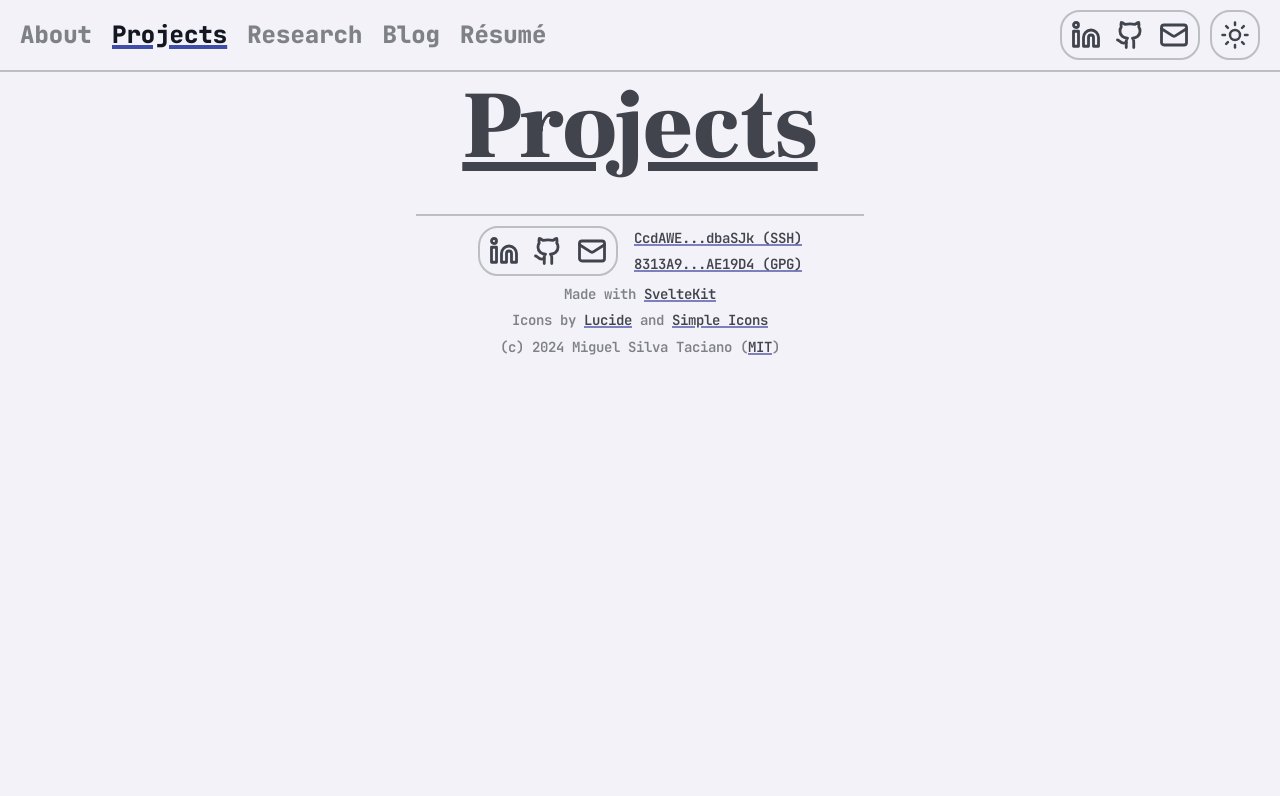
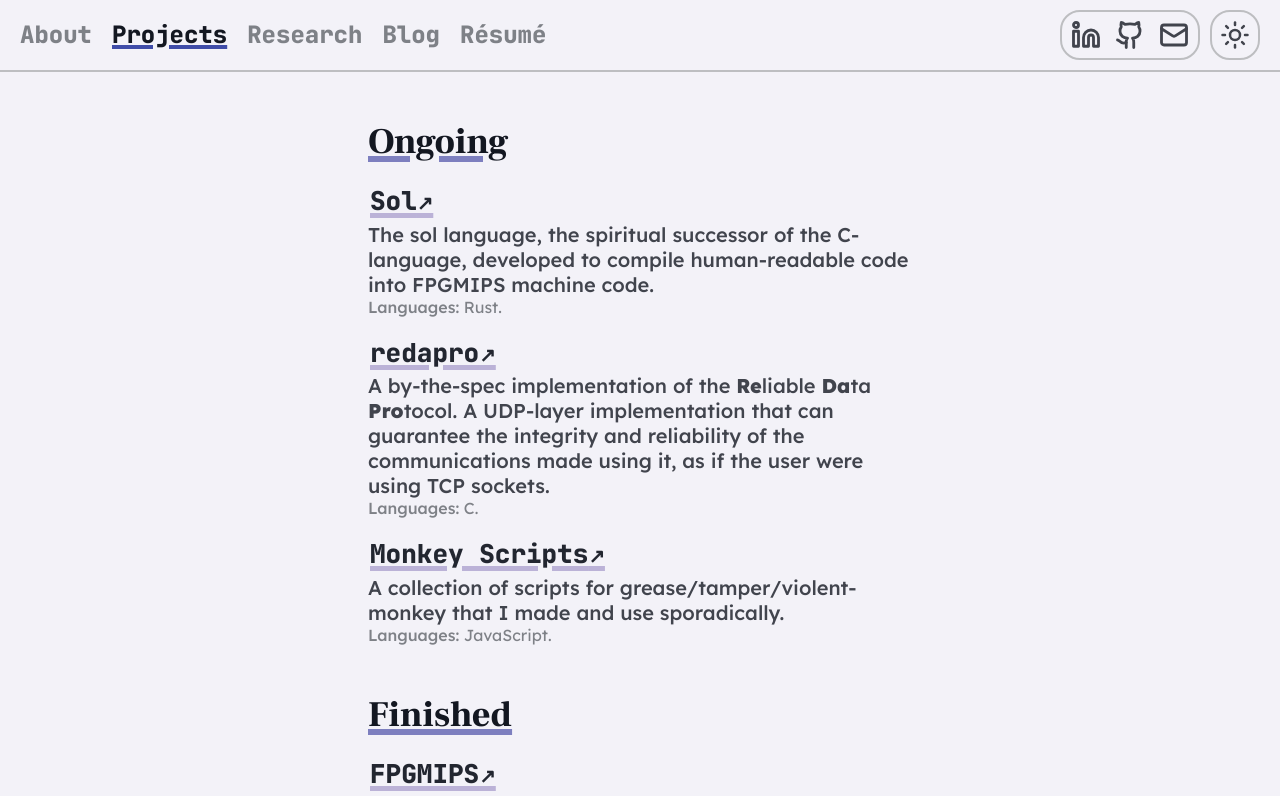
Before and after one commit to mtaciano/portfolio, a SvelteKit app: page /projects in a window 1280 px wide. Shown: the top 796 px of the page. Built offline with nearby package versions, Linux system fonts and the light colour scheme.

Commit message:
Add projects page
Finally, add the last page (the projects page) to the website. This page
shows the main projects that I made.

```diff
--- a/src/routes/projects/+page.svelte
+++ b/src/routes/projects/+page.svelte
@@ -1,16 +1,241 @@
+<script>
+  const fpgmips = "https://github.com/mtaciano/fpgmips";
+  const sol = "https://github.com/mtaciano/sol";
+  const uartPhone = "https://github.com/mtaciano/uart-phone";
+  const mempager = "https://github.com/mtaciano/mempager";
+  const monkeyScripts = "https://github.com/mtaciano/monkey-scripts";
+  const cmc = "https://github.com/mtaciano/cmc";
+  const redapro = "https://github.com/mtaciano/redapro";
+</script>
+
 <svelte:head>
   <title>Miguel Taciano :: Projects</title>
+  <meta
+    name="description"
+    content="Miguel Taciano's research in different fields"
+  />
+  <meta
+    name="keywords"
+    content="Research, Machine Learning, Computer Vision, Puzzle-Solving"
+  />
 </svelte:head>
 
-<h1>Projects</h1>
+<article>
+  <h3 class="section-title">Ongoing</h3>
+  <p class="space-bottom">
+    <span class="block job italic highlight normal"
+      ><a href={sol} target="_blank">Sol</a></span
+    >
+    <span class="block bold small"
+      >The sol language, the spiritual successor of the C- language, developed
+      to compile human-readable code into FPGMIPS machine code.</span
+    >
+    <span class="block weaker smaller"
+      ><span class="bold">Languages:</span> Rust.</span
+    >
+
+    <span class="block job italic highlight normal"
+      ><a href={redapro} target="_blank">redapro</a></span
+    >
+    <span class="block bold small"
+      >A by-the-spec implementation of the <span class="super-bold">Re</span
+      >liable
+      <span class="super-bold">Da</span>ta
+      <span class="super-bold">Pro</span>tocol. A UDP-layer implementation that
+      can guarantee the integrity and reliability of the communications made
+      using it, as if the user were using TCP sockets.</span
+    >
+    <span class="block weaker smaller"
+      ><span class="bold">Languages:</span> C.</span
+    >
+
+    <span class="block job italic highlight normal"
+      ><a href={monkeyScripts} target="_blank">Monkey Scripts</a></span
+    >
+    <span class="block bold small"
+      >A collection of scripts for grease/tamper/violent-monkey that I made and
+      use sporadically.</span
+    >
+    <span class="block weaker smaller"
+      ><span class="bold">Languages:</span> JavaScript.</span
+    >
+  </p>
+
+  <h3 class="section-title">Finished</h3>
+  <p class="space-bottom">
+    <span class="block job italic highlight normal"
+      ><a href={fpgmips} target="_blank">FPGMIPS</a></span
+    >
+    <span class="block bold small"
+      >A fully functional CPU based on the 32-bit RISC MIPS mono-cycle
+      architecture. With it also comes an OS capable of preempting user-compiled
+      programs. Those programs are currently written in C-, and in the future
+      they should be capable of being written in sol.</span
+    >
+    <span class="block weaker smaller"
+      ><span class="bold">Languages:</span> Verilog, C-.</span
+    >
+
+    <span class="block job italic highlight normal"
+      ><a href={cmc} target="_blank">CMC</a></span
+    >
+    <span class="block bold small"
+      >A compiler for the C- language, a subset of C. Created to be used with
+      the FPGMIPS CPU. This compiler receives human-readable code as an input
+      and outputs machine code instructions specifically tailored to the FPGMIPS
+      CPU. Written partially in C and Rust, as it was the time when I was first
+      experimenting with the language.</span
+    >
+    <span class="block weaker smaller"
+      ><span class="bold">Languages:</span> C, Rust, Flex, Bison.</span
+    >
+
+    <span class="block job italic highlight normal"
+      ><a href={uartPhone} target="_blank">UART-Phone</a></span
+    >
+    <span class="block bold small"
+      >A simulation of the capabilities of conversing between two cellphones
+      using FPGAs. This is done using Bluetooth. As the FPGAs connect with each
+      other, they use the UART protocol to communicate between themselves.</span
+    >
+    <span class="block weaker smaller"
+      ><span class="bold">Languages:</span> Verilog.</span
+    >
+
+    <span class="block job italic highlight normal"
+      ><a href={mempager} target="_blank">mempager</a></span
+    >
+    <span class="block bold small"
+      >A simulation of two different implemented paging algorithms hit-and-miss
+      ratios as they move pages from the swap to the RAM and vice versa.
+    </span>
+    <span class="block weaker smaller"
+      ><span class="bold">Languages:</span> C.</span
+    >
+  </p>
+</article>
 
 <style lang="scss">
-  h1 {
-    font-family: var(--font-serif);
-    font-weight: 900;
-    font-size: 6rem;
+  .job {
+    font: {
+      family: var(--font-mono);
+      size: 1.625rem;
+      weight: 900;
+    }
+    padding: {
+      top: 1.25rem;
+      bottom: 0.25rem;
+    }
+  }
 
-    text-align: center;
-    text-decoration: underline;
+  .space {
+    &-bottom {
+      padding-bottom: 3rem;
+    }
+  }
+
+  .block {
+    display: block;
+  }
+
+  .small {
+    font-size: 1.25rem;
+  }
+
+  .smaller {
+    font-size: 1rem;
+  }
+
+  .bold {
+    font-weight: 500;
+  }
+
+  .super-bold {
+    font-weight: 800;
+  }
+
+  .weaker {
+    color: var(--text-color-weaker);
+  }
+
+  .normal {
+    color: var(--text-color-normal);
+  }
+
+  .highlight {
+    text-decoration: {
+      line: underline;
+      style: solid;
+      color: var(--theme-color-faint);
+      thickness: 0.175em;
+    }
+  }
+
+  .section-title {
+    color: var(--text-color-strong);
+    font: {
+      family: var(--font-serif);
+      weight: 800;
+      size: 2.25rem;
+    }
+    line-height: 1.25;
+    text-decoration: {
+      line: underline;
+      style: solid;
+      color: var(--theme-color-weaker);
+      thickness: 0.175em;
+    }
+  }
+
+  a {
+    @include transition;
+
+    color: inherit;
+    font: {
+      family: inherit;
+      weight: inherit;
+    }
+    padding: {
+      left: 0.125rem;
+      right: 0.125rem;
+    }
+    text-decoration: {
+      line: underline;
+      style: solid;
+      color: var(--theme-color-faint);
+      thickness: 0.175em;
+    }
+
+    &:hover {
+      color: var(--text-color-stronger);
+      text-decoration-color: var(--theme-color-strong);
+    }
+
+    &::after {
+      content: "↗";
+      font: {
+        family: var(--font-sans);
+        weight: 900;
+        size: 0.75em;
+      }
+    }
+  }
+
+  article {
+    line-height: 1.25;
+    font-size: 1.125rem;
+    margin: {
+      left: auto;
+      right: auto;
+    }
+    padding: {
+      top: 3rem;
+      left: 1rem;
+      right: 1rem;
+    }
+
+    @media (min-width: $transition-size) {
+      max-width: 36rem;
+    }
   }
 </style>
```
